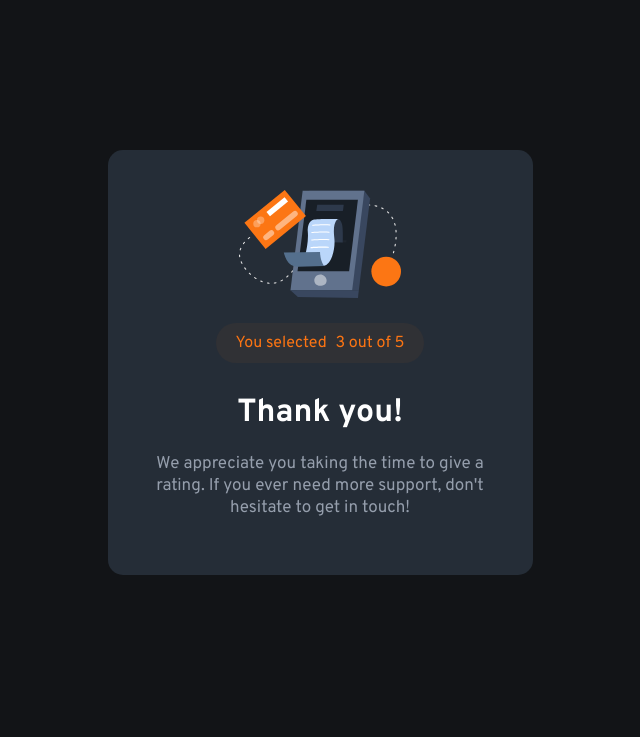
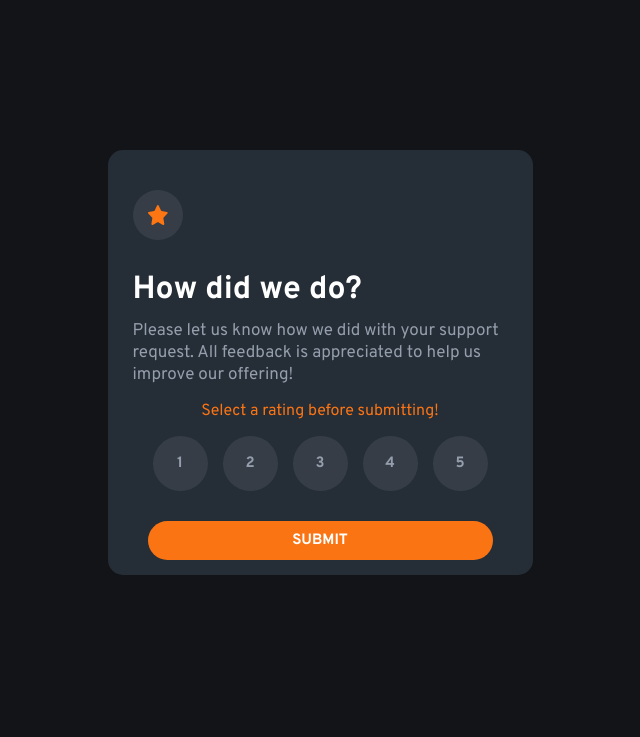
Before and after one commit to dalinec/interactive-rating-component, a plain HTML site: page index.html in a window 1280 px wide. Both pictures are taken after a click on the button "SUBMIT". Shown: the top 737 px of the page, without its empty margins (320-960 px from the left). Drawn offline with Linux system fonts and the light colour scheme.

Commit message:
refactored the code and added func that allows to submit only if a rating is selected

```diff
--- a/index.html
+++ b/index.html
@@ -32,12 +32,15 @@
           is appreciated to help us improve our offering!
         </p>
 
+        <div class="rating-container-wrapper">
+          <div class="warning-msg"></div>
           <div class="rating-container">
             <button class="rating">1</button>
             <button class="rating">2</button>
             <button class="rating">3</button>
             <button class="rating">4</button>
             <button class="rating">5</button>
+          </div>
         </div>
 
         <button class="submit">SUBMIT</button>
--- a/script.js
+++ b/script.js
@@ -3,30 +3,33 @@ const cardOne = document.querySelector('.card-container-1');
 const cardTwo = document.querySelector('.card-container-2');
 const ratingBtns = document.querySelectorAll('.rating');
 const score = document.querySelector('.score');
-let starsScore = 3;
+const warning = document.querySelector('.warning-msg');
+let starsScore = '';
 
-const handleSubmit = () => {
-  cardOne.classList.add('hide');
-  score.textContent = starsScore;
-  cardTwo.classList.remove('hide');
-};
-
-submitBtn.addEventListener('click', handleSubmit);
-
-const handleRating = (event) => {
+const removeActiveBtn = () => {
   for (btn of ratingBtns) {
     btn.classList.remove('active');
   }
+};
 
-  if (!event.target.classList.contains('active')) {
-    event.target.classList.add('active');
-  } else {
-    event.target.classList.remove('active');
-  }
-
-  starsScore = event.target.textContent;
+const handleRating = (event) => {
+  removeActiveBtn();
+  event.target.classList.add('active');
+  return (starsScore = event.target.innerHTML);
 };
 
 for (btn of ratingBtns) {
   btn.addEventListener('click', handleRating);
 }
+
+const handleSubmit = () => {
+  if (starsScore !== '') {
+    cardOne.classList.add('hide');
+    score.textContent = starsScore;
+    cardTwo.classList.remove('hide');
+  } else {
+    warning.innerHTML = 'Select a rating before submitting!';
+  }
+};
+
+submitBtn.addEventListener('click', handleSubmit);
--- a/styles.css
+++ b/styles.css
@@ -63,8 +63,9 @@ p {
 }
 
 .rating-container {
-  display: flex;
-  justify-content: space-around;
+  display: grid;
+  grid-template-columns: repeat(5, 1fr);
+  column-gap: 15px;
   margin: 30px 0;
 }
 
@@ -172,3 +173,18 @@ span {
   display: inline-block;
   margin-left: 5px;
 }
+
+.rating-container-wrapper {
+  display: flex;
+  flex-direction: column;
+  align-items: center;
+}
+.warning-msg {
+  color: var(--orange);
+  position: relative;
+  top: 15px;
+}
+
+.warning {
+  border: 1px solid var(--orange);
+}
```
Lines whose indentation alone changed are shown as unchanged.
